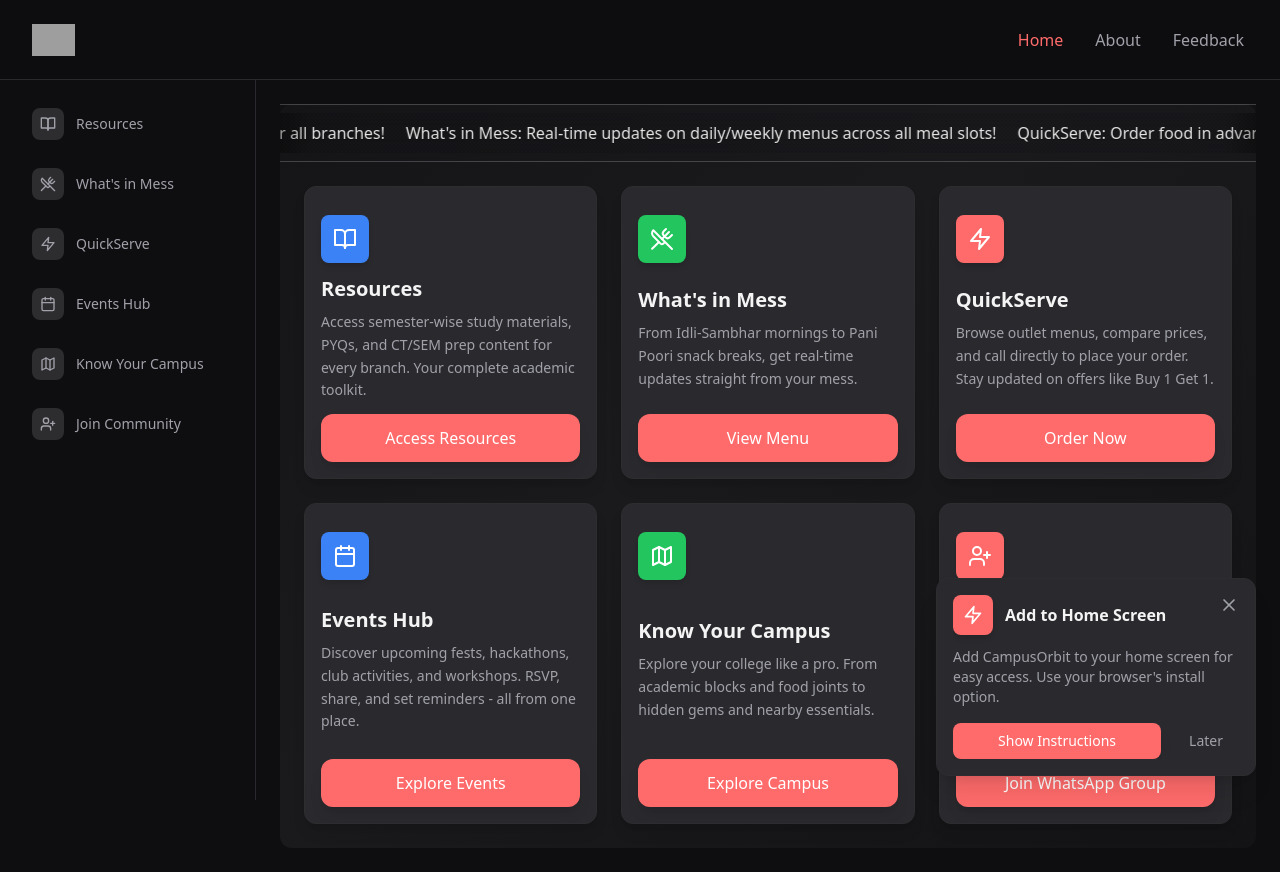
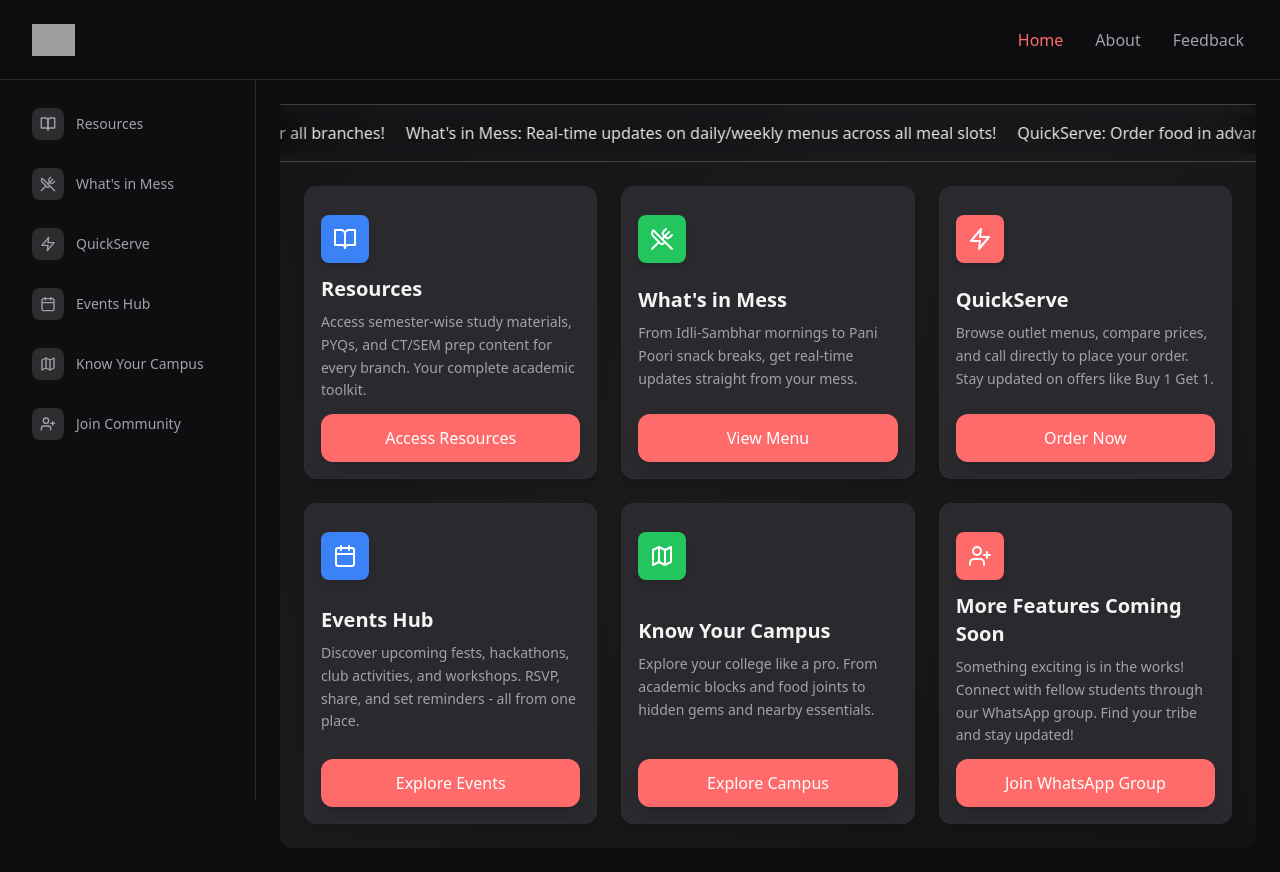
Before and after one commit to gauravMishra08/Campusorbit, a React (Vite) app: page / in a window 1280 px wide. Built offline with nearby package versions, Linux system fonts and the light colour scheme; grey boxes are pictures that could not be loaded.

Commit message:
removed prompt

```diff
--- a/src/App.tsx
+++ b/src/App.tsx
@@ -11,7 +11,6 @@ import QuickServe from "./components/QuickServe"
 import About from "./components/About"
 import Feedback from "./components/Feedback"
 import Dashboard from "./components/Dashboard" // Import the new Dashboard component
-import PWAInstallPrompt from "./components/PWAInstallPrompt"
 
 function App() {
   const [activeSection, setActiveSection] = useState("dashboard-home") // Set default to dashboard-home
@@ -73,9 +72,6 @@ function App() {
           <div className="p-2 sm:p-4 lg:p-6 h-full flex flex-col">{renderContent()}</div>
         </main>
       </div>
-
-      {/* PWA Install Prompt */}
-      <PWAInstallPrompt />
     </div>
   )
 }
```
